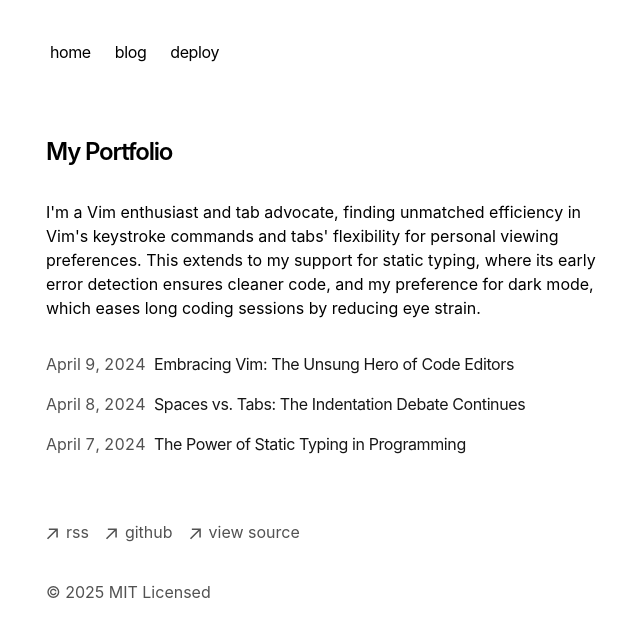
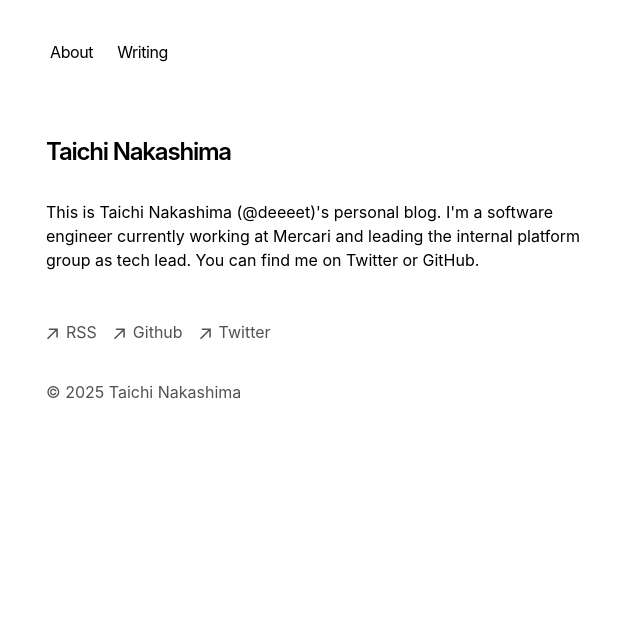
Before and after one commit to tcnksm/deeeet.com, a Next.js app: page / in a window 1280 px wide. Shown: the top 636 px of the page, without its empty margins (306-946 px from the left). Built offline with nearby package versions, Linux system fonts and the light colour scheme.

Commit message:
Mofify for personal usage

```diff
--- a/app/blog/page.tsx
+++ b/app/blog/page.tsx
@@ -1,15 +1,14 @@
-import { BlogPosts } from 'app/components/posts'
+import { BlogPosts } from "app/components/posts";
 
 export const metadata = {
-  title: 'Blog',
-  description: 'Read my blog.',
-}
+  title: "Writing",
+  description: "",
+};
 
 export default function Page() {
   return (
     <section>
-      <h1 className="font-semibold text-2xl mb-8 tracking-tighter">My Blog</h1>
       <BlogPosts />
     </section>
-  )
+  );
 }
--- a/app/components/footer.tsx
+++ b/app/components/footer.tsx
@@ -12,7 +12,7 @@ function ArrowIcon() {
         fill="currentColor"
       />
     </svg>
-  )
+  );
 }
 
 export default function Footer() {
@@ -27,7 +27,7 @@ export default function Footer() {
             href="/rss"
           >
             <ArrowIcon />
-            <p className="ml-2 h-7">rss</p>
+            <p className="ml-2 h-7">RSS</p>
           </a>
         </li>
         <li>
@@ -35,10 +35,10 @@ export default function Footer() {
             className="flex items-center transition-all hover:text-neutral-800 dark:hover:text-neutral-100"
             rel="noopener noreferrer"
             target="_blank"
-            href="https://github.com/vercel/next.js"
+            href="https://github.com/tcnksm"
           >
             <ArrowIcon />
-            <p className="ml-2 h-7">github</p>
+            <p className="ml-2 h-7">Github</p>
           </a>
         </li>
         <li>
@@ -46,16 +46,16 @@ export default function Footer() {
             className="flex items-center transition-all hover:text-neutral-800 dark:hover:text-neutral-100"
             rel="noopener noreferrer"
             target="_blank"
-            href="https://vercel.com/templates/next.js/portfolio-starter-kit"
+            href="https://x.com/deeeet"
           >
             <ArrowIcon />
-            <p className="ml-2 h-7">view source</p>
+            <p className="ml-2 h-7">Twitter</p>
           </a>
         </li>
       </ul>
       <p className="mt-8 text-neutral-600 dark:text-neutral-300">
-        © {new Date().getFullYear()} MIT Licensed
+        © {new Date().getFullYear()} Taichi Nakashima
       </p>
     </footer>
-  )
+  );
 }
--- a/app/components/nav.tsx
+++ b/app/components/nav.tsx
@@ -1,16 +1,13 @@
-import Link from 'next/link'
+import Link from "next/link";
 
 const navItems = {
-  '/': {
-    name: 'home',
+  "/": {
+    name: "About",
   },
-  '/blog': {
-    name: 'blog',
+  "/blog": {
+    name: "Writing",
   },
-  'https://vercel.com/templates/next.js/portfolio-starter-kit': {
-    name: 'deploy',
-  },
-}
+};
 
 export function Navbar() {
   return (
@@ -30,11 +27,11 @@ export function Navbar() {
                 >
                   {name}
                 </Link>
-              )
+              );
             })}
           </div>
         </nav>
       </div>
     </aside>
-  )
+  );
 }
--- a/app/layout.tsx
+++ b/app/layout.tsx
@@ -1,27 +1,27 @@
-import './global.css'
-import type { Metadata } from 'next'
-import { GeistSans } from 'geist/font/sans'
-import { GeistMono } from 'geist/font/mono'
-import { Navbar } from './components/nav'
-import { Analytics } from '@vercel/analytics/react'
-import { SpeedInsights } from '@vercel/speed-insights/next'
-import Footer from './components/footer'
-import { baseUrl } from './sitemap'
+import "./global.css";
+import type { Metadata } from "next";
+import { GeistSans } from "geist/font/sans";
+import { GeistMono } from "geist/font/mono";
+import { Navbar } from "./components/nav";
+import { Analytics } from "@vercel/analytics/react";
+import { SpeedInsights } from "@vercel/speed-insights/next";
+import Footer from "./components/footer";
+import { baseUrl } from "./sitemap";
 
 export const metadata: Metadata = {
   metadataBase: new URL(baseUrl),
   title: {
-    default: 'Next.js Portfolio Starter',
-    template: '%s | Next.js Portfolio Starter',
+    default: "Taichi Nakashima",
+    template: "%s | Taichi Nakashima",
   },
-  description: 'This is my portfolio.',
+  description: "Taichi Nakashima",
   openGraph: {
-    title: 'My Portfolio',
-    description: 'This is my portfolio.',
+    title: "Taichi Nakashima",
+    description: "Taichi Nakashima",
     url: baseUrl,
-    siteName: 'My Portfolio',
-    locale: 'en_US',
-    type: 'website',
+    siteName: "deeeet.com",
+    locale: "en_US",
+    type: "website",
   },
   robots: {
     index: true,
@@ -29,25 +29,25 @@ export const metadata: Metadata = {
     googleBot: {
       index: true,
       follow: true,
-      'max-video-preview': -1,
-      'max-image-preview': 'large',
-      'max-snippet': -1,
+      "max-video-preview": -1,
+      "max-image-preview": "large",
+      "max-snippet": -1,
     },
   },
-}
+};
 
-const cx = (...classes) => classes.filter(Boolean).join(' ')
+const cx = (...classes) => classes.filter(Boolean).join(" ");
 
 export default function RootLayout({
   children,
 }: {
-  children: React.ReactNode
+  children: React.ReactNode;
 }) {
   return (
     <html
       lang="en"
       className={cx(
-        'text-black bg-white dark:text-white dark:bg-black',
+        "text-black bg-white dark:text-white dark:bg-black",
         GeistSans.variable,
         GeistMono.variable
       )}
@@ -62,5 +62,5 @@ export default function RootLayout({
         </main>
       </body>
     </html>
-  )
+  );
 }
--- a/app/page.tsx
+++ b/app/page.tsx
@@ -1,21 +1,16 @@
-import { BlogPosts } from 'app/components/posts'
+import { BlogPosts } from "app/components/posts";
 
 export default function Page() {
   return (
     <section>
       <h1 className="mb-8 text-2xl font-semibold tracking-tighter">
-        My Portfolio
+        Taichi Nakashima
       </h1>
       <p className="mb-4">
-        {`I'm a Vim enthusiast and tab advocate, finding unmatched efficiency in
-        Vim's keystroke commands and tabs' flexibility for personal viewing
-        preferences. This extends to my support for static typing, where its
-        early error detection ensures cleaner code, and my preference for dark
-        mode, which eases long coding sessions by reducing eye strain.`}
+        {`This is Taichi Nakashima (@deeeet)'s personal blog.
+        I'm a software engineer currently working at Mercari and leading the internal platform group as tech lead.
+        You can find me on Twitter or GitHub.`}
       </p>
-      <div className="my-8">
-        <BlogPosts />
-      </div>
     </section>
-  )
+  );
 }
```
